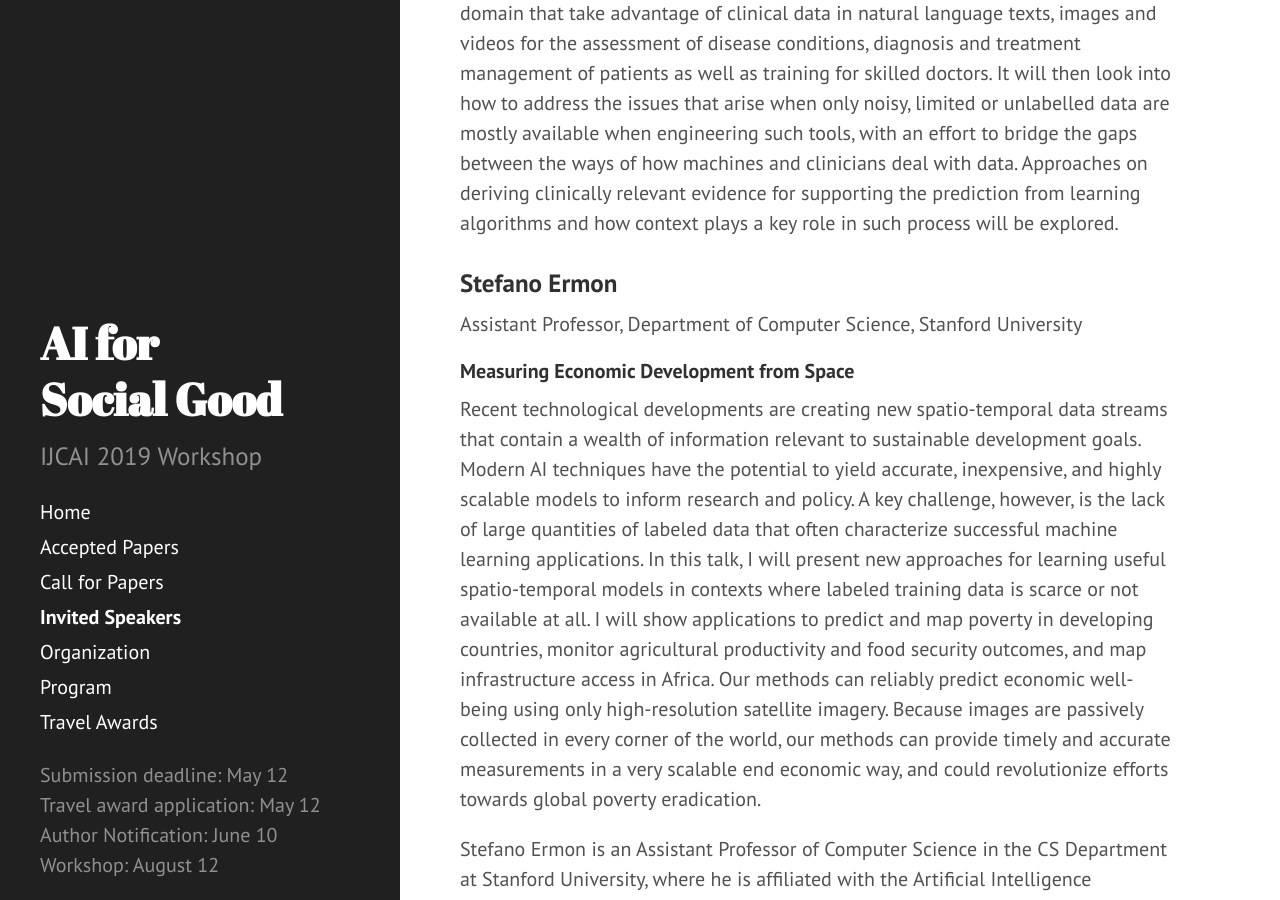
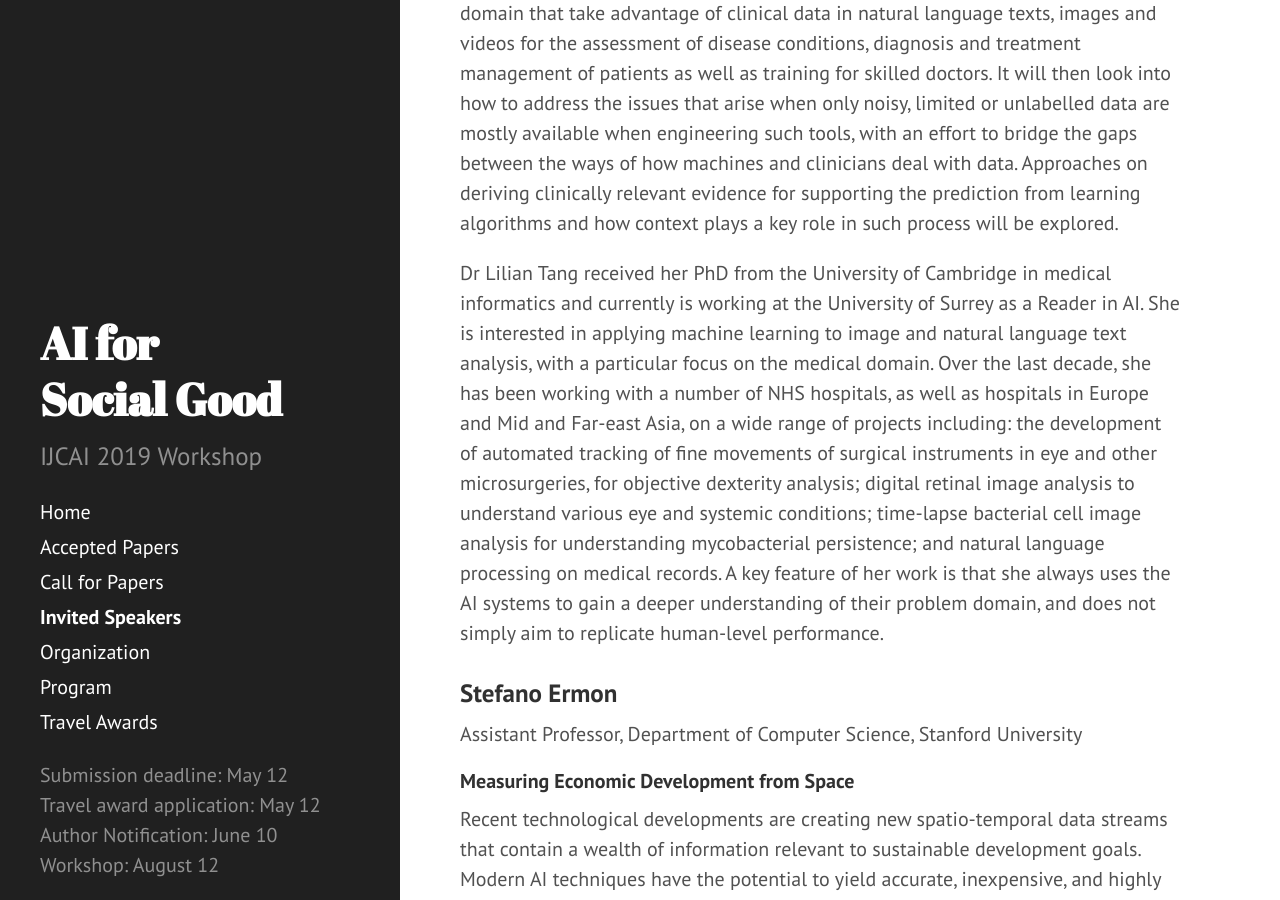
Before and after one commit to slremy/aiforpublichealth.github.io, a Jekyll site: the page built from invited.md, in a window 1280 px wide and 900 px high, scrolled down 1785 px. Built offline with Jekyll 4.4.1, drawn with Linux system fonts in a browser that asks for light colours.

Commit message:
Update invited.md

```diff
--- a/invited.md
+++ b/invited.md
@@ -27,6 +27,9 @@ Patients’ data are dynamic and complex, varying across pathological conditions
 
 This talk will walk through a few applications of deep learning in the medical domain that take advantage of clinical data in natural language texts, images and videos for the assessment of disease conditions, diagnosis and treatment management of patients as well as training for skilled doctors. It will then look into how to address the issues that arise when only noisy, limited or unlabelled data are mostly available when engineering such tools, with an effort to bridge the gaps between the ways of how machines and clinicians deal with data. Approaches on deriving clinically relevant evidence for supporting the prediction from learning algorithms and how context plays a key role in such process will be explored.
 
+Dr Lilian Tang received her PhD from the University of Cambridge in medical informatics and currently is working at the University of Surrey as a Reader in AI. She is interested in applying machine learning to image and natural language text analysis, with a particular focus on the medical domain. Over the last decade, she has been working with a number of NHS hospitals, as well as hospitals in Europe and Mid and Far-east Asia, on a wide range of projects including: the development of automated tracking of fine movements of surgical instruments in eye and other microsurgeries, for objective dexterity analysis; digital retinal image analysis to understand various eye and systemic conditions; time-lapse bacterial cell image analysis for understanding mycobacterial persistence; and natural language processing on medical records. A key feature of her work is that she always uses the AI systems to gain a deeper understanding of their problem domain, and does not simply aim to replicate human-level performance.
+
+
 
 ### Stefano Ermon
 Assistant Professor, Department of Computer Science, Stanford University
```
